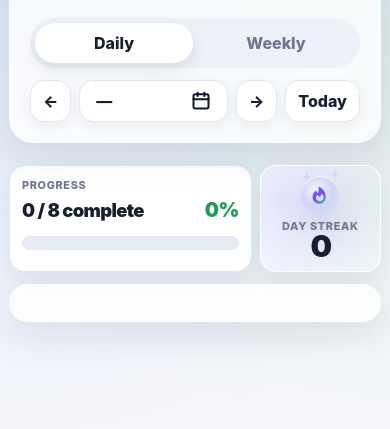
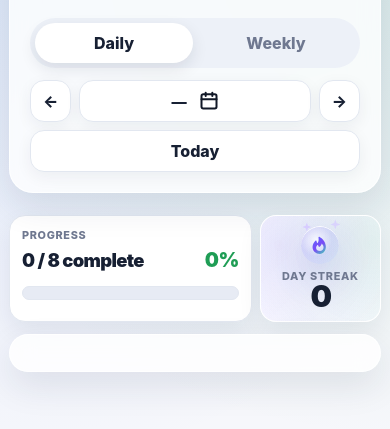
Before and after one commit to johnloringpollard/hp-tracker, a plain HTML site: page index.html in a window 390 px wide. Shown: the part 73-502 px from the top of the page. Drawn offline with Linux system fonts and the light colour scheme.

Commit message:
Improve mobile date controls

```diff
--- a/index.html
+++ b/index.html
@@ -711,10 +711,17 @@
       .segmented, .date-controls { width: 100%; }
       .date-controls {
         display: grid;
-        grid-template-columns: auto minmax(0, 1fr) auto auto;
+        grid-template-columns: auto minmax(0, 1fr) auto;
       }
       .date-display {
         min-width: 0;
+        justify-content: center;
+        font-size: 0.95rem;
+        line-height: 1.15;
+        padding: 10px 12px;
+      }
+      .today-btn {
+        grid-column: 1 / -1;
       }
       .tab { flex: 1; }
       .daily-grid { grid-template-columns: 1fr; }
```
